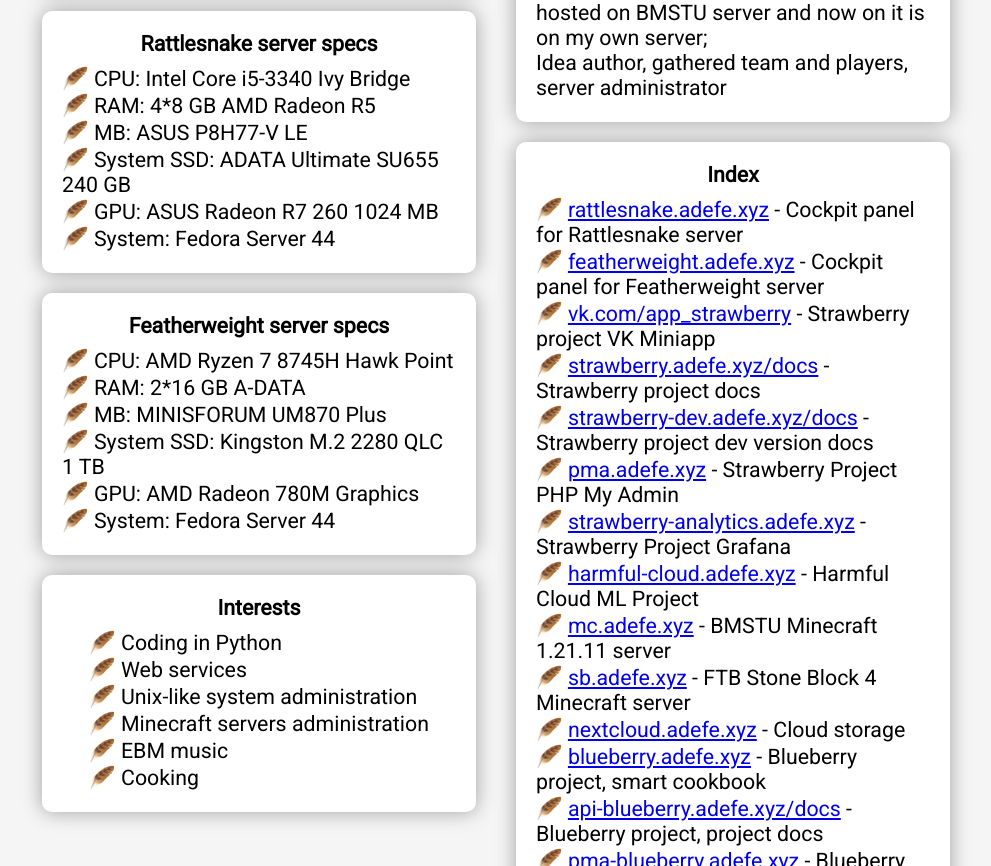
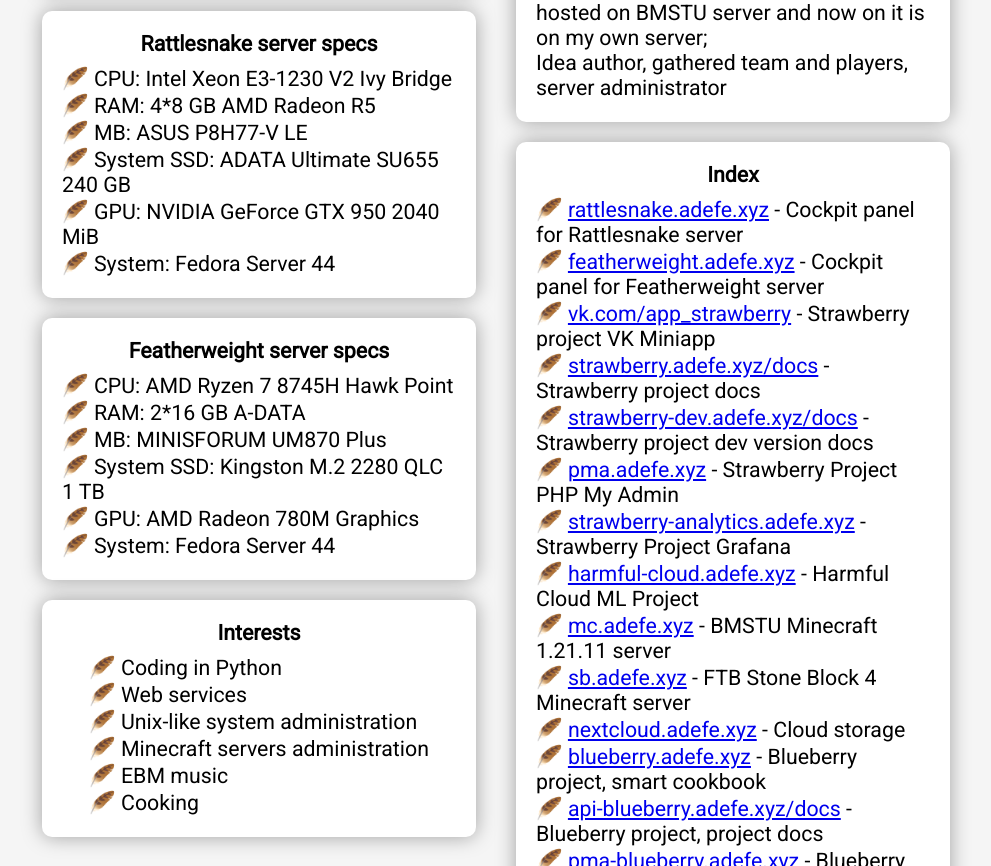
Before and after one commit to Adefey/Me, a plain HTML site: page index.html in a window 1280 px wide. Shown: the part 1535-2401 px from the top of the page, without its empty margins (144-1135 px from the left). Drawn offline with Linux system fonts and the light colour scheme.

Commit message:
Update Rattlesnake server info

```diff
--- a/index.html
+++ b/index.html
@@ -176,11 +176,11 @@
           <h2>Rattlesnake server specs</h2>
           <div class="data_div">
             <ul>
-              <li>CPU: Intel Core i5-3340 Ivy Bridge</li>
+              <li>CPU: Intel Xeon E3-1230 V2 Ivy Bridge</li>
               <li>RAM: 4*8 GB AMD Radeon R5</li>
               <li>MB: ASUS P8H77-V LE</li>
               <li>System SSD: ADATA Ultimate SU655 240 GB</li>
-              <li>GPU: ASUS Radeon R7 260 1024 MB</li>
+              <li>GPU: NVIDIA GeForce GTX 950 2040 MiB</li>
               <li>System: Fedora Server 44</li>
             </ul>
           </div>
```
Also changed, not shown: index_ru.html (+2 -2 lines).
